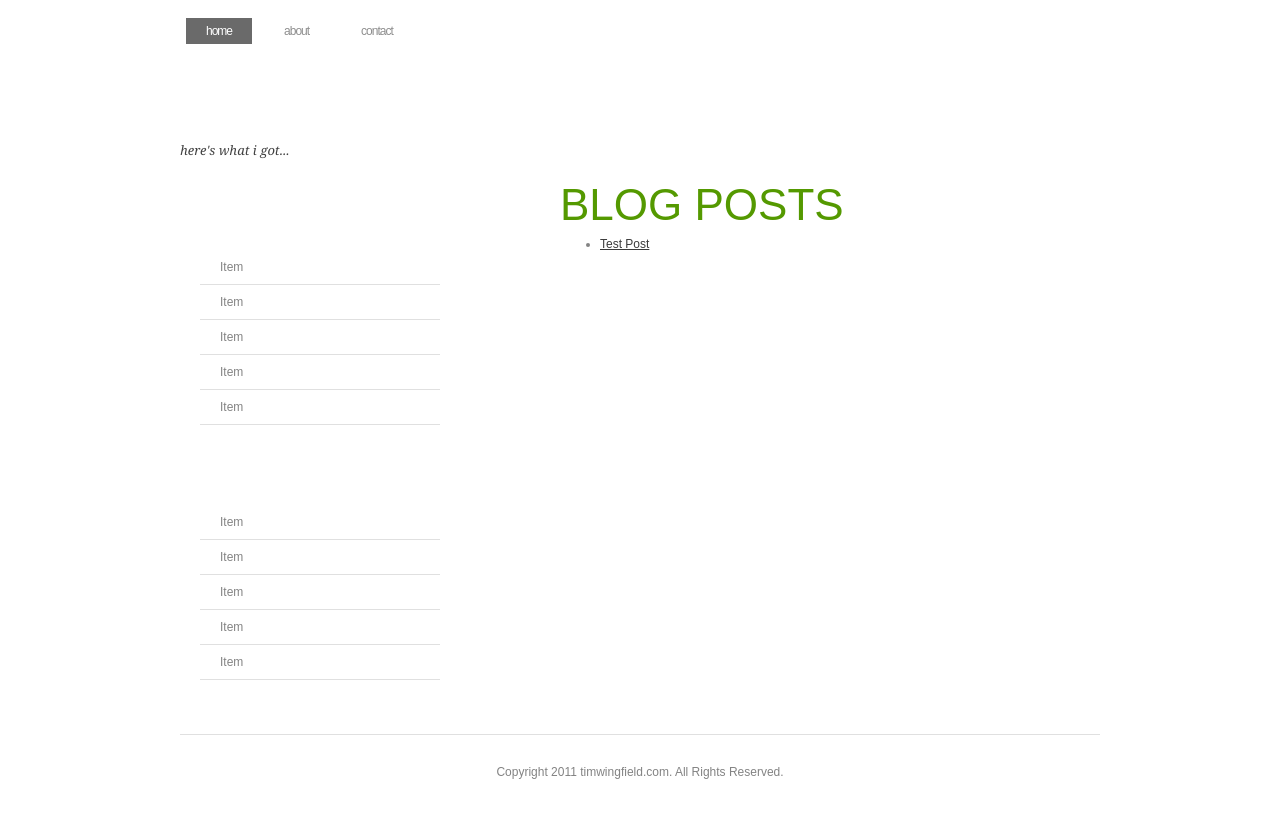
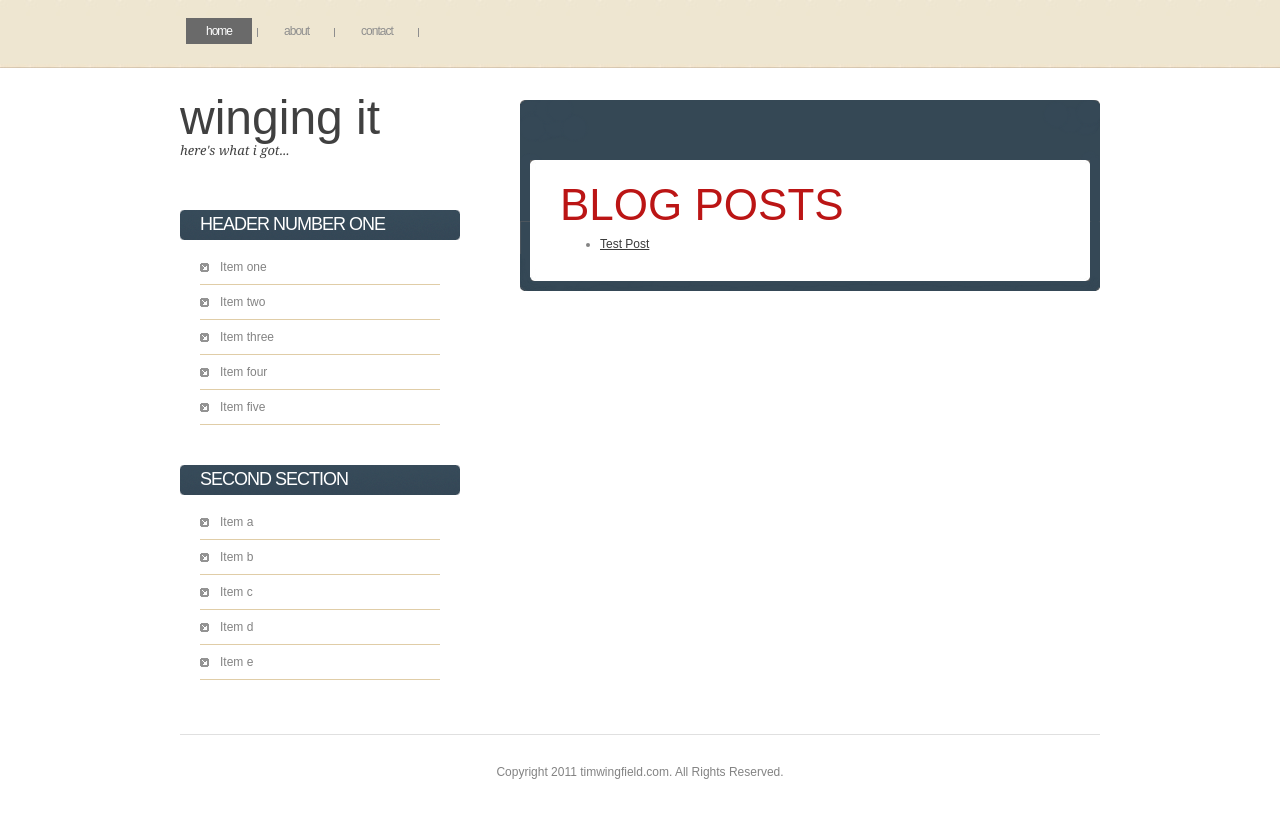
Before and after one commit to timwingfield/timwingfield.github.com, a Jekyll site: the page built from index.html, in a window 1280 px wide. Shown: the top 818 px of the page. Built offline with Jekyll 4.4.1, drawn with Linux system fonts in a browser that asks for light colours; Markdown is read by kramdown in place of the engine named in the settings.

Commit message:
updated the blog images and colors

```diff
--- a/_layouts/default.html
+++ b/_layouts/default.html
@@ -29,7 +29,7 @@ Released   : 20100522
       <div id="search"></div>
     </div>
     <div id="logo">
-      <h1>Winging It</h1>
+      <h1><a href="/">Winging It</a></h1>
       <p><em>Here's what I got...</em></p>
     </div>
     <hr />
@@ -47,21 +47,21 @@ Released   : 20100522
           <li>
             <h2>Header Number One</h2>
             <ul>
-              <li>Item</li>
-              <li>Item</li>
-              <li>Item</li>
-              <li>Item</li>
-              <li>Item</li>
+              <li>Item one</li>
+              <li>Item two</li>
+              <li>Item three</li>
+              <li>Item four</li>
+              <li>Item five</li>
             </ul>
           </li>
           <li>
             <h2>Second Section</h2>
             <ul>
-              <li>Item</li>
-              <li>Item</li>
-              <li>Item</li>
-              <li>Item</li>
-              <li>Item</li>
+              <li>Item a</li>
+              <li>Item b</li>
+              <li>Item c</li>
+              <li>Item d</li>
+              <li>Item e</li>
             </ul>
           </li>
         </ul>
--- a/stylesheets/style.css
+++ b/stylesheets/style.css
@@ -8,7 +8,7 @@ Released for free under a Creative Commons Attribution 3.0 License
 body {
 	margin: 0px;
 	padding: 0;
-	background: #FFFFFF url(images/img01.jpg) repeat-x left top;
+	background: #FFFFFF url(../images/img01.jpg) repeat-x left top;
 	font-family: Arial, Helvetica, sans-serif;
 	font-size: 12px;
 	color: #838383;
@@ -18,7 +18,7 @@ h1, h2, h3 {
 	margin: 0;
 	text-transform: uppercase;
 	font-weight: normal;
-	color: #549900;
+	color: #BB1515;
 }
 
 h1 {
@@ -116,7 +116,7 @@ hr {
 #menu li {
 	display: block;
 	float: left;
-	background: url(images/img02.jpg) no-repeat right 10px;
+	background: url(../images/img02.jpg) no-repeat right 10px;
 }
 
 #menu a {
@@ -237,17 +237,17 @@ hr {
 #content {
 	float: right;
 	margin-top: -110px;
-	background: url(images/img05.jpg) repeat-y left top;
+	background: url(../images/img05.png) repeat-y left top;
 }
 
 #content-bgtop {
-	background: url(images/img04.jpg) no-repeat left top;
+	background: url(../images/img04.png) no-repeat left top;
 }
 
 #content-bgbtm {
 	width: 500px;
 	padding: 80px 40px 20px 40px;
-	background: url(images/img06.jpg) no-repeat left bottom;
+	background: url(../images/img06.png) no-repeat left bottom;
 }
 
 /* Post */
@@ -338,8 +338,8 @@ hr {
 #sidebar li li {
 	margin: 0px 0px 0px 0;
 	padding: 10px 0px 10px 20px;
-	border-bottom: 1px solid #E0E0E0;
-	background: url(images/img07.jpg) no-repeat left 13px;
+	border-bottom: 1px solid #E0CDA7;
+	background: url(../images/img07.jpg) no-repeat left 13px;
 }
 
 #sidebar li li a {
@@ -359,7 +359,7 @@ hr {
 	height: 26px;
 	margin: 0 0 10px 0px;
 	padding: 4px 0px 0px 20px;
-	background: url(images/img03.jpg) no-repeat left top;
+	background: url(../images/img03.png) no-repeat left top;
 	letter-spacing: -1px;
 	text-transform: uppercase;
 	font-size: 18px;
```
Also changed, not shown: images/img01.jpg, images/img03.jpg (deleted), images/img03.png (added), images/img04.jpg (deleted), images/img04.png (added), images/img05.jpg (deleted), images/img05.png (added), images/img06.jpg (deleted), images/img06.png (added).
